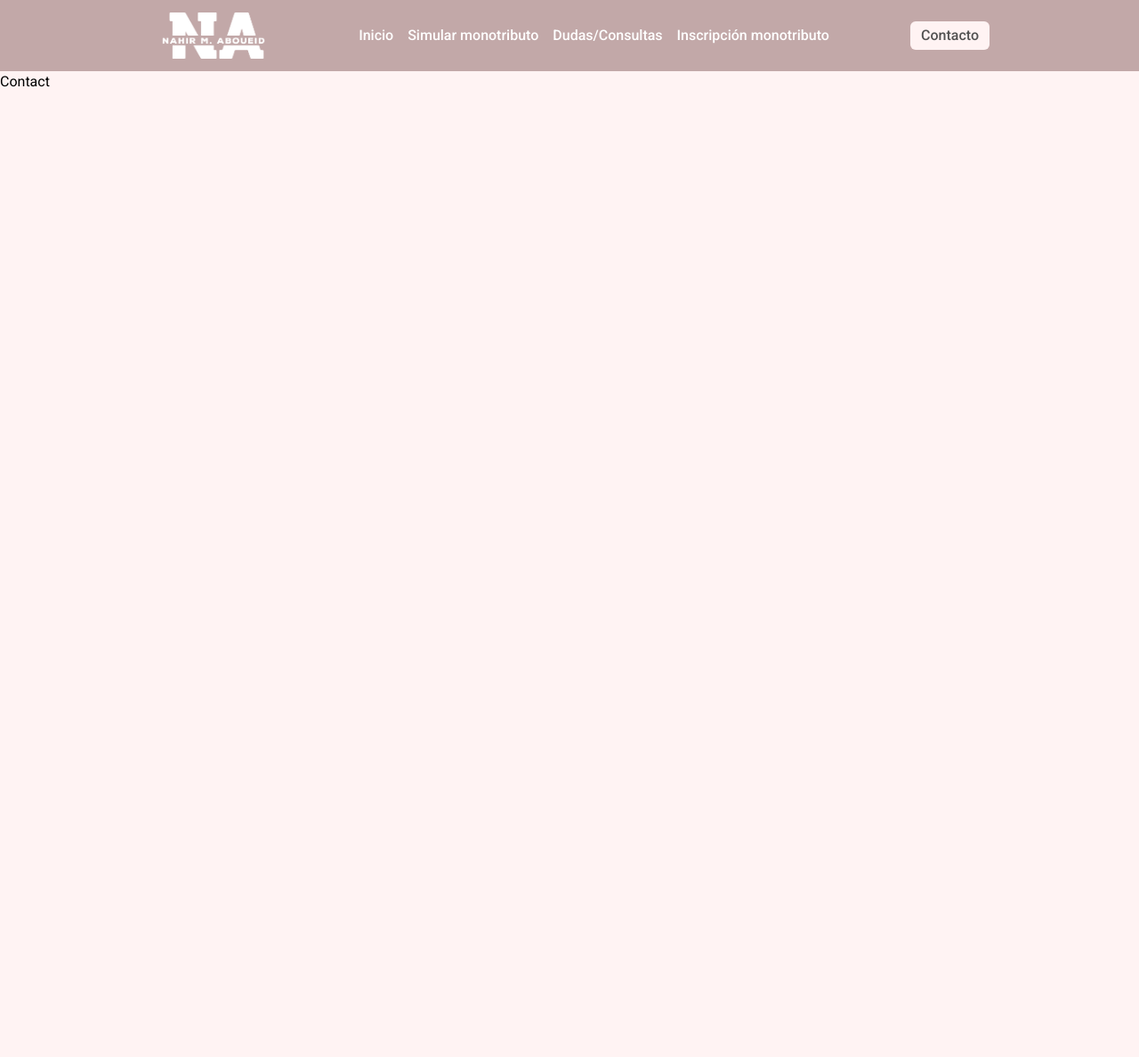
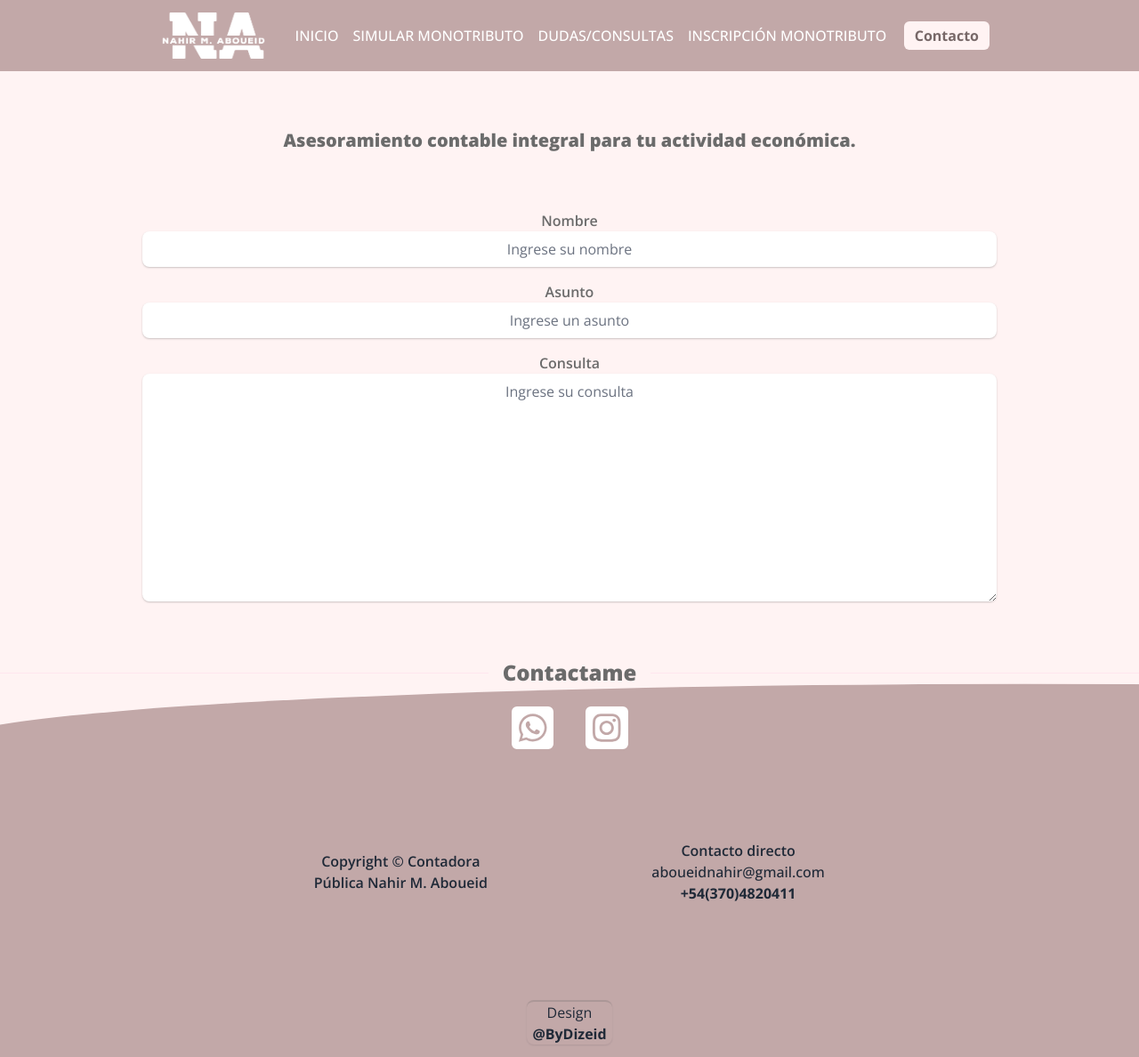
Before and after one commit to aboueidlautaro/pg-ucmd, a React (Vite) app: page /contacto in a window 1280 px wide. Shown: the whole page at 89% size. Before the commit the page ends 800 px from the top, so only its background shows below. Built offline with nearby package versions, Linux system fonts and the light colour scheme.

Commit message:
footer implement

```diff
--- a/package.json
+++ b/package.json
@@ -10,6 +10,7 @@
   },
   "dependencies": {
     "@fortawesome/fontawesome-svg-core": "^6.1.2",
+    "@fortawesome/free-brands-svg-icons": "^6.1.2",
     "@fortawesome/free-regular-svg-icons": "^6.1.2",
     "@fortawesome/free-solid-svg-icons": "^6.1.2",
     "@fortawesome/react-fontawesome": "^0.2.0",
--- a/src/App.jsx
+++ b/src/App.jsx
@@ -8,6 +8,7 @@ import Simulacion from "./assets/routes/Simulacion";
 import Faq from "./assets/routes/Faq";
 import Inscripcion from "./assets/routes/Inscripcion";
 import Contact from "./assets/routes/Contact";
+import Footer from "./assets/components/Footer";
 
 function App() {
   return (
@@ -21,6 +22,8 @@ function App() {
         <Route path="inscripcion" element={<Inscripcion />} />
         <Route path="contacto" element={<Contact />} />
       </Routes>
+
+      <Footer />
     </Router>
   );
 }
--- /dev/null
+++ b/src/assets/components/ButtonBrand.jsx
@@ -0,0 +1,15 @@
+import React from "react";
+import { FontAwesomeIcon } from "@fortawesome/react-fontawesome";
+function ButtonBrand(props) {
+  return (
+    <a
+      href={props.href}
+      className="transition-all delay-75 bg-white border-2 border-rosa-pastel mx-4 text-4xl px-2 py-1 rounded-lg text-rosa-pastel
+       hover:text-[#7c6b6b] hover:bg-blanco-perla"
+    >
+      <FontAwesomeIcon icon={props.icon} />
+    </a>
+  );
+}
+
+export default ButtonBrand;
--- /dev/null
+++ b/src/assets/components/Footer.jsx
@@ -0,0 +1,62 @@
+import React from "react";
+import { FontAwesomeIcon } from "@fortawesome/react-fontawesome";
+import { faWhatsapp } from "@fortawesome/free-brands-svg-icons";
+import { faInstagram } from "@fortawesome/free-brands-svg-icons";
+import ButtonBrand from "./ButtonBrand";
+
+function Footer() {
+  return (
+    <>
+      <div className="w-full absolute text-gray-800">
+        <div className="w-full h-40 absolute z-50 text-center bottom-72">
+          <div className="flex justify-center items-center">
+            <span
+              id="grosorLinea"
+              className="inline-block w-full border-b-2 border-[#ffe6ef]"
+            ></span>
+            <h4 className="px-4 inline-block text-grafito-claro text-2xl font-extrabold">
+              Contactame
+            </h4>
+            <span className="inline-block w-full border-b-2 border-[#ffe6ef] "></span>
+          </div>
+
+          <div className="flex justify-center items-center mt-5">
+            <ButtonBrand href="http://www.google.com" icon={faWhatsapp} />
+            <ButtonBrand href="http://www.google.com" icon={faInstagram} />
+          </div>
+        </div>
+        <div
+          id="footerPolygon"
+          className="text-grafito mt-16 h-24 relative bottom-0 z-0"
+        ></div>
+        <div className="bg-rosa-pastel">
+          <div className="bg-rosa-pastel h-72 items-center sm:w-8/12 flex flex-col sm:flex-row justify-evenly mx-auto text-center">
+            <div className="sm:w-1/3">
+              <p className="mx-auto w-10/12 font-semibold">
+                {" "}
+                Copyright &copy; Contadora Pública Nahir M. Aboueid
+              </p>
+            </div>
+            <div className="sm:w-1/3 font-semibold">
+              <p>Contacto directo</p>
+              <p className="font-medium">aboueidnahir@gmail.com</p>
+              <a className="font-bold" href="tel:+543704820411">
+                +54(370)4820411
+              </a>
+            </div>
+          </div>
+        </div>
+        <div className="w-full bg-rosa-pastel h-16">
+          <p className="h-auto mx-auto border-t-2 rounded-lg border-grafito/20 shadow-gray-900/10 shadow-sm border-blanco-perla w-24 text-center bg-rosa-pastel font-roboto">
+            Design{" "}
+            <a className=" font-bold" href="https://bydizeid.com">
+              @ByDizeid
+            </a>
+          </p>
+        </div>
+      </div>
+    </>
+  );
+}
+
+export default Footer;
--- /dev/null
+++ b/src/assets/components/InputField.jsx
@@ -0,0 +1,14 @@
+import React from "react";
+
+function InputField(props) {
+  return (
+    <input
+      className="placeholder:text-center focus:ring-0 mb-4  border-none rounded-lg shadow-sm shadow-grafito/30"
+      type="text"
+      name={props.name}
+      placeholder={props.placeholder}
+    />
+  );
+}
+
+export default InputField;
--- /dev/null
+++ b/src/assets/components/LabelField.jsx
@@ -0,0 +1,11 @@
+import React from "react";
+
+function LabelField(props) {
+  return (
+    <label className="text-grafito-claro font-semibold text-center">
+      {props.text}
+    </label>
+  );
+}
+
+export default LabelField;
--- a/src/assets/components/NavLinks.jsx
+++ b/src/assets/components/NavLinks.jsx
@@ -3,7 +3,7 @@ import { NavLink } from "react-router-dom";
 
 function NavLinks(props) {
   return (
-    <li className="mx-2 hover:scale-105 transition-all font-medium">
+    <li className="uppercase mx-2 hover:scale-105 transition-all font-medium">
       <NavLink to={props.to}>{props.title}</NavLink>
     </li>
   );
--- a/src/assets/components/Navbar.jsx
+++ b/src/assets/components/Navbar.jsx
@@ -40,7 +40,10 @@ function Navbar() {
               />
             </Link>
 
-            <ul id="ul-1" className="hidden lg:flex justify-center text-white">
+            <ul
+              id="ul-1"
+              className="hidden lg:flex justify-center text-white items-center text-center"
+            >
               <NavLinks to="/" title="Inicio" />
               <NavLinks to="/simulacion" title="Simular monotributo" />
               <NavLinks to="/faq" title="Dudas/Consultas" />
@@ -48,7 +51,7 @@ function Navbar() {
             </ul>
 
             <div className="mt-4 sm:mt-0 flex justify-center items-center">
-              <button className="active:scale-95 hover:bg-blanco-perla/80 mx-2 bg-blanco-perla px-3 py-1 rounded-md text-grafito font-medium">
+              <button className="active:scale-95 hover:bg-blanco-perla/80 mx-2 bg-blanco-perla px-3 py-1 rounded-md text-[#776868] font-bold">
                 <Link to="/contacto">Contacto</Link>
               </button>
               <button
--- a/src/assets/routes/Contact.jsx
+++ b/src/assets/routes/Contact.jsx
@@ -1,7 +1,34 @@
 import React from "react";
+import InputField from "../components/InputField";
+import LabelField from "../components/LabelField";
 
 function Contact() {
-  return <div>Contact</div>;
+  return (
+    <>
+      <div className="mx-auto my-16">
+        <h2 className="mx-auto text-xl text-center font-extrabold text-grafito-claro w-10/12">
+          Asesoramiento contable integral para tu actividad económica.
+        </h2>
+      </div>
+
+      <div className="text-grafito mt-8 mx-auto w-11/12 sm:w-9/12 text-center">
+        <form className="flex flex-col">
+          <LabelField text="Nombre" />
+          <InputField name="nombre" placeholder="Ingrese su nombre" />
+          <LabelField text="Asunto" />
+          <InputField name="nombre" placeholder="Ingrese un asunto" />
+          <LabelField text="Consulta" />
+          <textarea
+            className="focus:ring-0 placeholder:text-center border-none rounded-lg shadow-sm shadow-grafito/30"
+            name="consulta"
+            cols="30"
+            rows="10"
+            placeholder="Ingrese su consulta"
+          ></textarea>
+        </form>
+      </div>
+    </>
+  );
 }
 
 export default Contact;
--- a/src/assets/routes/Home.jsx
+++ b/src/assets/routes/Home.jsx
@@ -7,8 +7,8 @@ function Home() {
       <div className="mx-auto h-screen bg-blanco-perla w-11/12 ">
         <InstagramFeed />
       </div>
-      <div className="h-screen bg-red-200"></div>
-      <div className="h-screen bg-blue-200"></div>
+      <div className="h-screen bg-blanco-perla"></div>
+      <div className="h-screen bg-blanco-perla"></div>
     </>
   );
 }
--- a/src/assets/static/css/format.css
+++ b/src/assets/static/css/format.css
@@ -1,6 +1,9 @@
 @import url("https://fonts.googleapis.com/css2?family=Roboto:wght@100;400;500;700;900&display=swap");
+
+@import url("https://fonts.googleapis.com/css2?family=Open+Sans:wght@400;500;600;700;800&display=swap");
+
 * {
-  font-family: "Roboto" !important;
+  font-family: "Open Sans", sans-serif !important;
 }
 
 html {
@@ -75,3 +78,10 @@ img {
     text-overflow: ellipsis !important;
   }
 }
+#footerPolygon {
+  background-color: #c2a8a8;
+  clip-path: ellipse(95% 70% at 90% 100%);
+}
+.border-b-2 {
+  border-bottom-width: 1px !important;
+}
```
Also changed, not shown: 1 other file (tests, documents, lock files or other folders).
